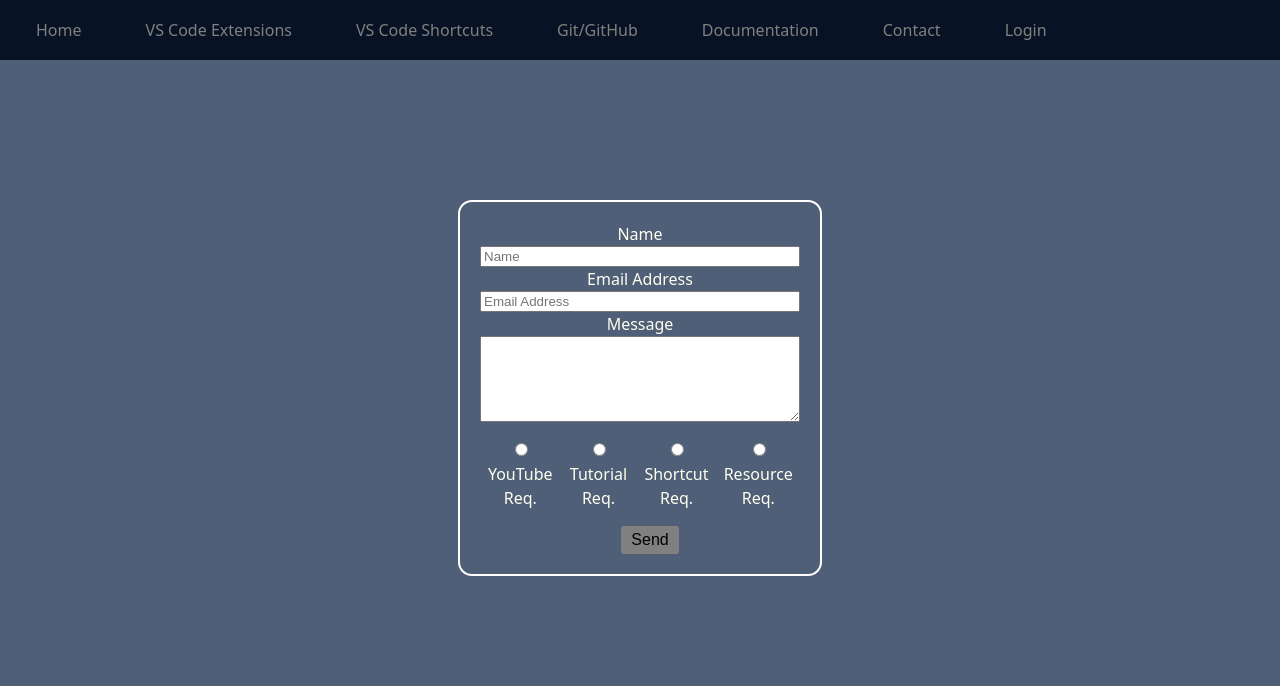
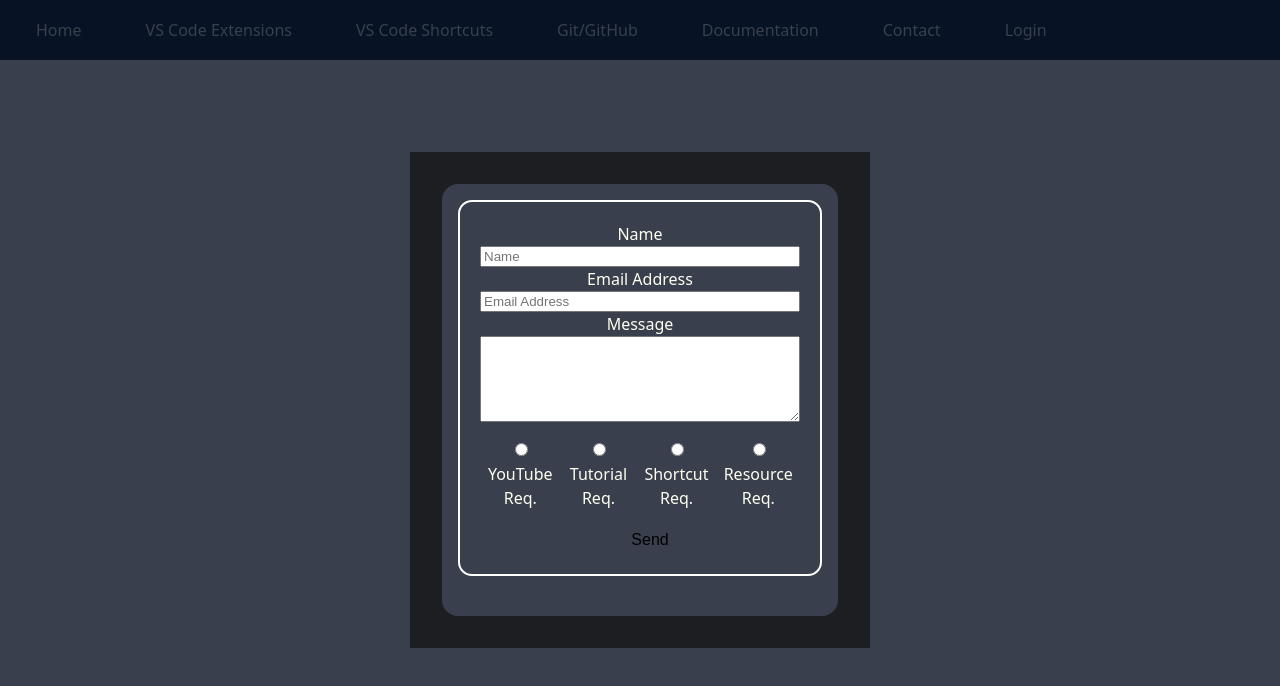
Before and after one commit to eshankman/FTRI54Resources, a React (Vite) app in the folder client/: page /contact in a window 1280 px wide. Shown: the top 686 px of the page. Built offline with nearby package versions, Linux system fonts and the light colour scheme.

Commit message:
functioning website and theme added

```diff
--- a/client/src/App.css
+++ b/client/src/App.css
@@ -3,6 +3,10 @@
   margin: 0 auto;
   padding: 2rem;
   text-align: center;
-  background-color: #4f5f77;
+  background-color: #1d1e22;
   color: ivory;
 }
+
+body {
+  background-color: #393f4d;
+}
--- a/client/src/components/contact/contact.module.css
+++ b/client/src/components/contact/contact.module.css
@@ -1,3 +1,7 @@
+:root {
+  border-radius: 14px;
+}
+
 .formInfo {
   display: flex;
   flex-direction: column;
@@ -19,7 +23,7 @@
 .btn {
   display: inline-block;
   flex-direction: column;
-  background-color: grey;
+  background-color: #393f4d;
   color: black;
   padding: 5px 10px;
   font-size: 1rem;
@@ -30,7 +34,7 @@
   margin-top: 1rem;
 }
 .btn:hover {
-  background-color: blue;
+  background-color: #feda6a;
   color: black;
 }
 
@@ -46,4 +50,8 @@
 .formTemplate {
   display: flex;
   flex-direction: column;
+  background-color: #393f4d;
+  padding: 1rem;
+  border-radius: 16px;
+  width: fit-content;
 }
--- a/client/src/components/login/login.module.css
+++ b/client/src/components/login/login.module.css
@@ -15,7 +15,7 @@ form {
 .btn {
   display: inline-block;
   flex-direction: column;
-  background-color: grey;
+  background-color: #393f4d;
   color: white;
   padding: 5px 10px;
   font-size: 1rem;
@@ -26,8 +26,8 @@ form {
 }
 
 .btn:hover {
-  background-color: rgb(58, 58, 61);
-  color: white;
+  background-color: #feda6a;
+  color: slategrey;
 }
 
 .btnContainer {
--- a/client/src/components/navbar/Navbar.module.css
+++ b/client/src/components/navbar/Navbar.module.css
@@ -39,13 +39,13 @@ body {
 
 .nav a {
   text-decoration: none;
-  color: grey;
+  color: #393f4d;
   padding: 0.5em 1em;
   transition: all 0.3s ease;
   font-size: 1rem;
 }
 
 .nav a:hover {
-  color: lightblue;
+  color: #feda6a;
   font-weight: bold;
 }
```
